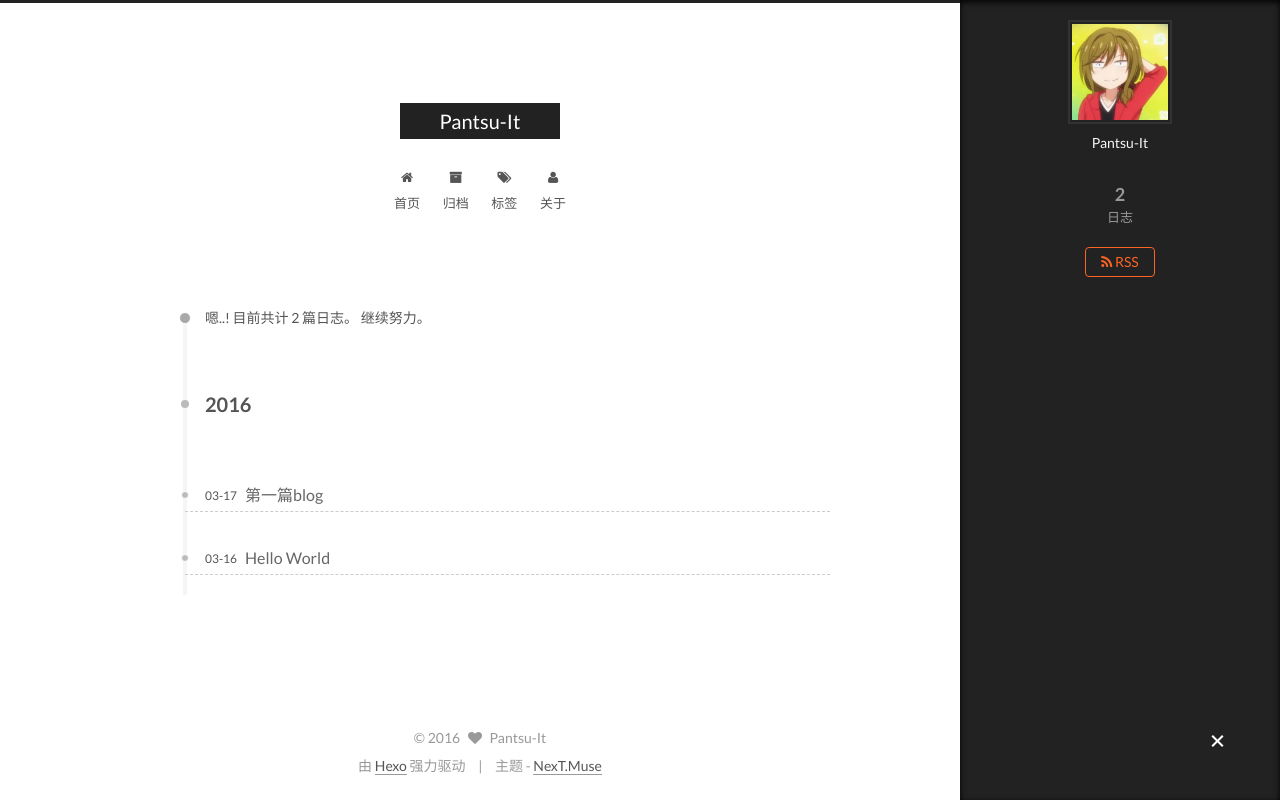
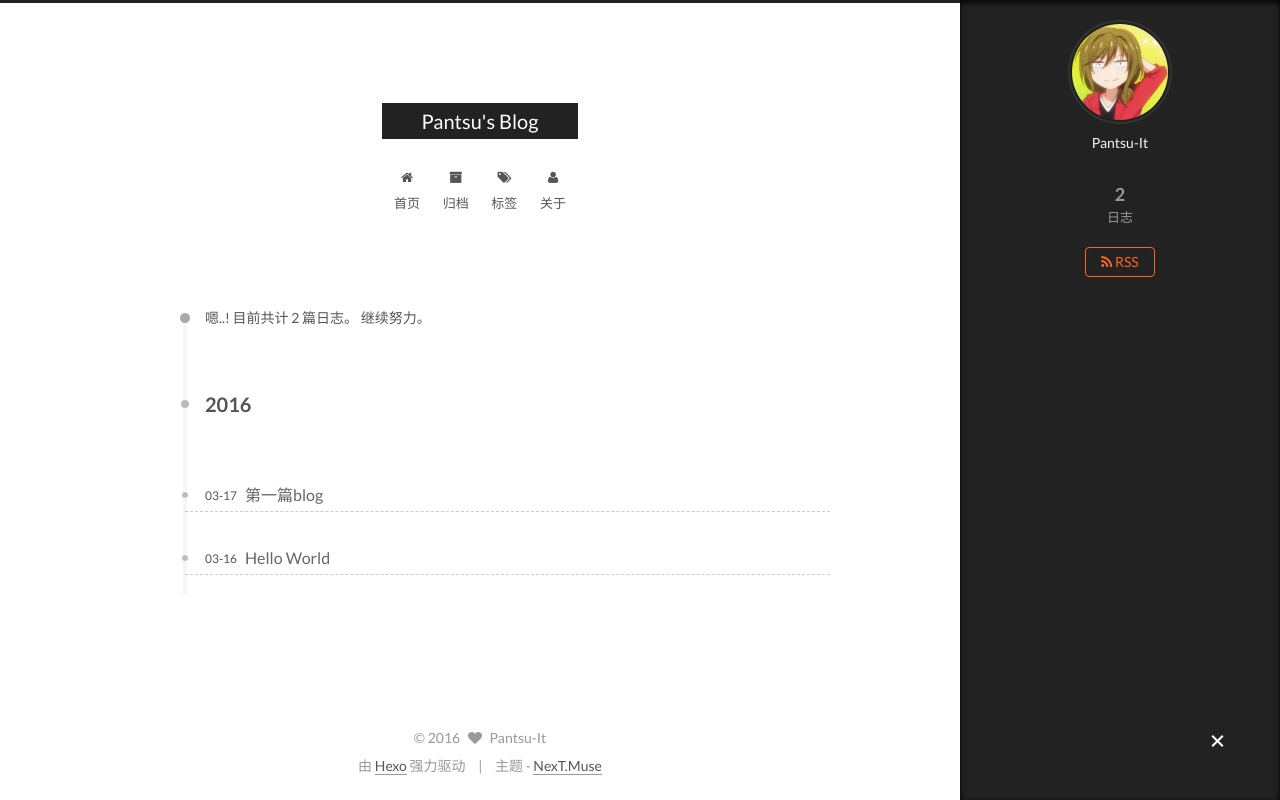
Before and after one commit to Bingo233/Bingo233.github.io, a plain HTML site: page archives/index.html in a window 1280 px wide. Both pictures are taken after a click on the element 1217 px from the left and 742 px from the top of the page. Drawn offline with Linux system fonts and the light colour scheme.

Commit message:
Site updated: 2016-03-18 16:40:44

```diff
--- a/archives/index.html
+++ b/archives/index.html
@@ -47,7 +47,7 @@
 
 
 
-  <link rel="alternate" href="/atom.xml" title="Pantsu-It" type="application/atom+xml" />
+  <link rel="alternate" href="/atom.xml" title="Pantsu's Blog" type="application/atom+xml" />
 
 
 
@@ -61,12 +61,12 @@
 
 <meta name="description">
 <meta property="og:type" content="website">
-<meta property="og:title" content="Pantsu-It">
+<meta property="og:title" content="Pantsu's Blog">
 <meta property="og:url" content="http://yoursite.com/archives/index.html">
-<meta property="og:site_name" content="Pantsu-It">
+<meta property="og:site_name" content="Pantsu's Blog">
 <meta property="og:description">
 <meta name="twitter:card" content="summary">
-<meta name="twitter:title" content="Pantsu-It">
+<meta name="twitter:title" content="Pantsu's Blog">
 <meta name="twitter:description">
 
 
@@ -85,7 +85,7 @@
   };
 </script>
 
-  <title> 归档 | Pantsu-It </title>
+  <title> 归档 | Pantsu's Blog </title>
 </head>
 
 <body itemscope itemtype="http://schema.org/WebPage" lang="zh-Hans">
@@ -116,7 +116,7 @@
   <div class="custom-logo-site-title">
     <a href="/"  class="brand" rel="start">
       <span class="logo-line-before"><i></i></span>
-      <span class="site-title">Pantsu-It</span>
+      <span class="site-title">Pantsu's Blog</span>
       <span class="logo-line-after"><i></i></span>
     </a>
   </div>
--- a/atom.xml
+++ b/atom.xml
@@ -1,6 +1,6 @@
 <?xml version="1.0" encoding="utf-8"?>
 <feed xmlns="http://www.w3.org/2005/Atom">
-  <title>Pantsu-It</title>
+  <title>Pantsu&#39;s Blog</title>
 
   <link href="/atom.xml" rel="self"/>
 
--- a/css/main.css
+++ b/css/main.css
@@ -1512,7 +1512,7 @@ pre .javascript .function {
   width: 4px;
   height: 4px;
   border-radius: 50%;
-  background: #8b21d5;
+  background: #1bff9c;
 }
 .links-of-blogroll {
   font-size: 13px;
@@ -2139,3 +2139,6 @@ a.search-result {
 .site-search form {
   display: none;
 }
+.site-author-image {
+  border-radius: 50%;
+}
```
Also changed, not shown: 2016/03/16/hello-world/index.html (+4 -4 lines), 2016/03/17/第一篇blog/index.html (+4 -4 lines), archives/2016/03/index.html (+6 -6 lines), archives/2016/index.html (+6 -6 lines), index.html (+6 -6 lines).
